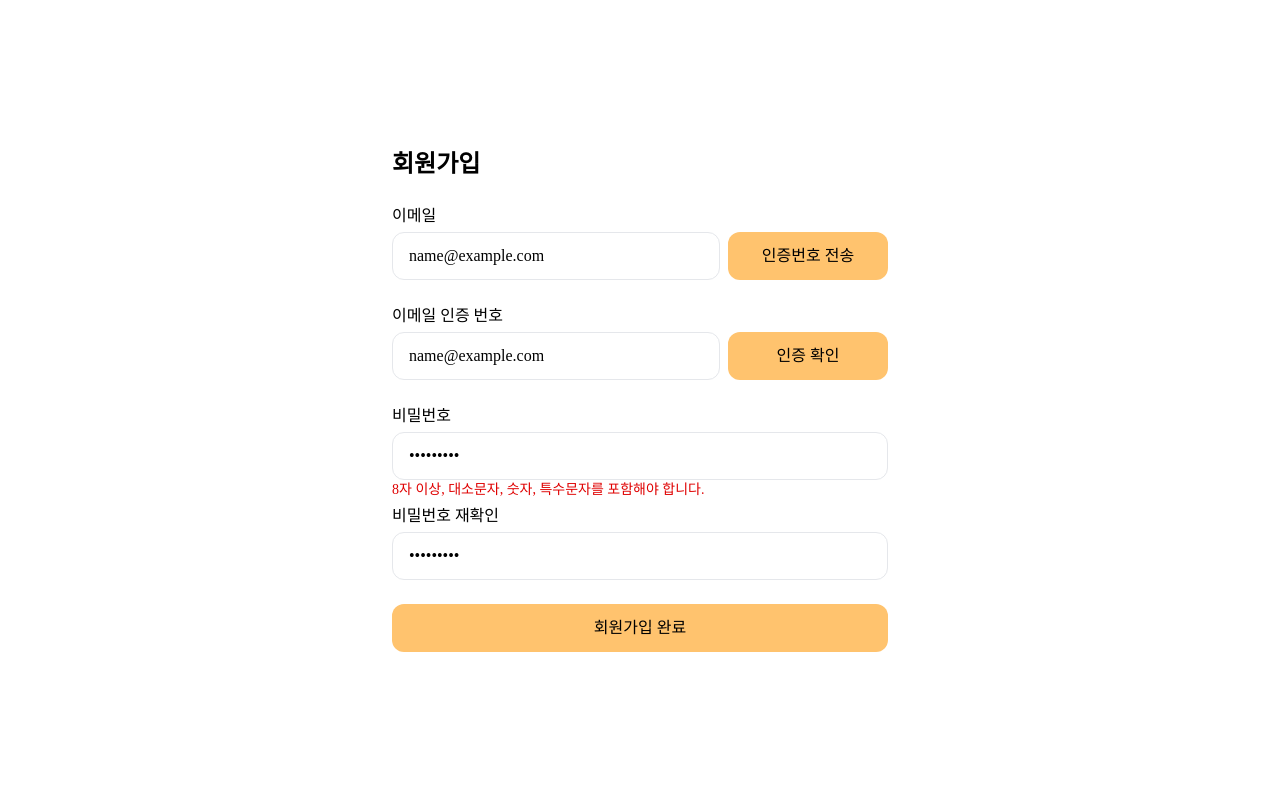
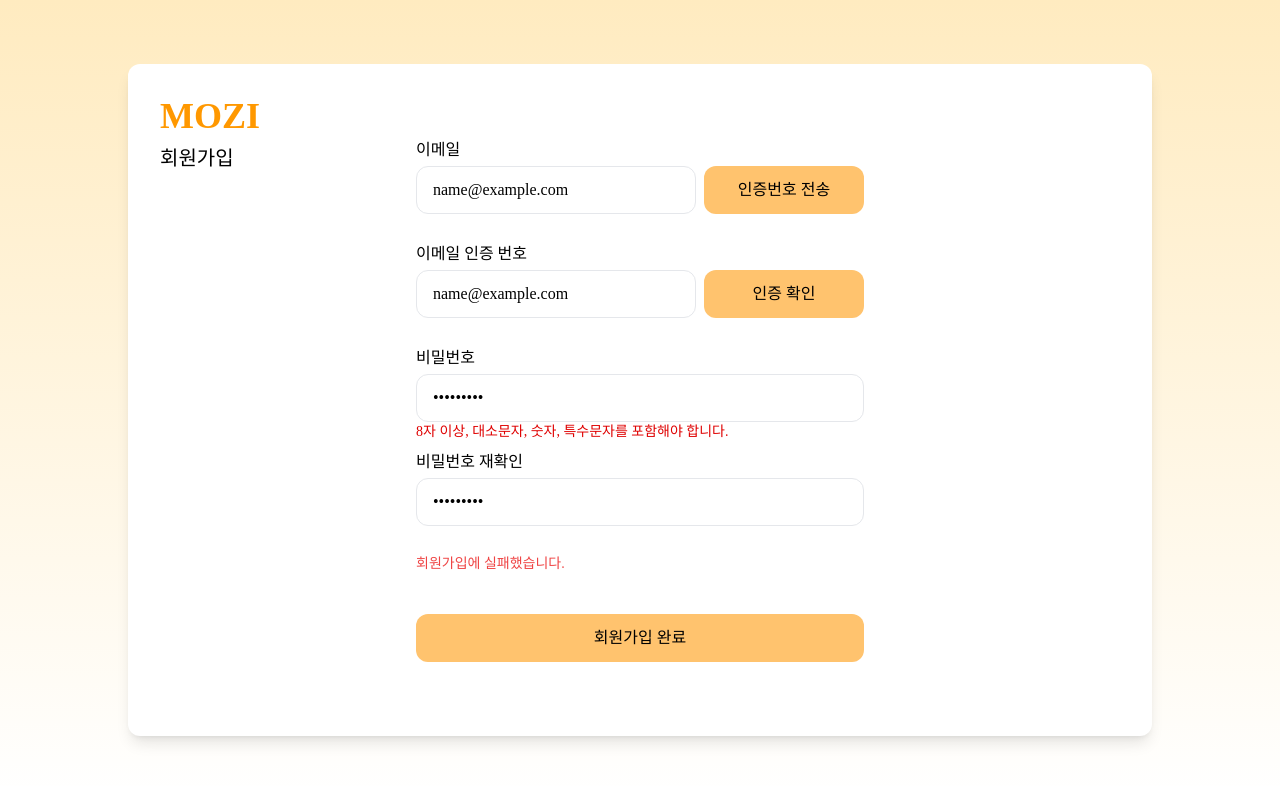
Before and after one commit to Team-mozi/Moji_FrontEnd, a React (Vite) app: page /register in a window 1280 px wide. Both pictures are taken after typing "name@example.com", "name@example.com", "Sample123", "Sample123" into the empty fields and a click on the button "회원가입 완료". Shown: the top 786 px of the page. Built offline with nearby package versions, Linux system fonts and the light colour scheme; no server answers; a web font is replaced by a local one.

Commit message:
[✨][Feat]#21: 회원가입 UI 구현 및 훅 분리

```diff
--- a/src/features/auth/RegisterForm.tsx
+++ b/src/features/auth/RegisterForm.tsx
@@ -1,60 +1,24 @@
-import React, { useState } from 'react'
 import Input from '@/components/Input'
 import Button from '@/components/Button'
-import { UserApi } from '@/services/endpoints/user'
-import { useNavigate } from 'react-router-dom'
+import { useRegister } from '@/hooks/useRegister'
 
 const RegisterForm = () => {
-  const [email, setEmail] = useState('')
-  const [password, setPassword] = useState('')
-  const [confirmPassword, setConfirmPassword] = useState('')
-  const [passwordMatchError, setPasswordMatchError] = useState('')
-
-  const [register] = UserApi.useRegisterMutation()
-  const navigate = useNavigate()
-
-  // 🔹 공통: 비밀번호 일치 여부 검증
-  const validatePasswords = (pwd: string, confirmPwd: string) => {
-    if (pwd && confirmPwd && pwd !== confirmPwd) {
-      setPasswordMatchError('비밀번호가 일치하지 않습니다.')
-    } else {
-      setPasswordMatchError('')
-    }
-  }
-
-  // 비밀번호 입력 시
-  const handlePasswordChange = (value: string) => {
-    setPassword(value)
-    validatePasswords(value, confirmPassword)
-  }
-
-  // 비밀번호 재확인 입력 시
-  const handleConfirmPasswordChange = (value: string) => {
-    setConfirmPassword(value)
-    validatePasswords(password, value)
-  }
-
-  // 회원가입 요청
-  const handleSignup = async (e: React.FormEvent<HTMLFormElement>) => {
-    e.preventDefault()
-
-    // 불일치 시 API 요청 차단
-    if (password !== confirmPassword) return
-
-    try {
-      await register({
-        registerRequest: { email, password, agreed: true },
-      }).unwrap()
-      console.log('회원가입 성공!')
-      navigate('/login')
-    } catch (err) {
-      console.error('회원가입 실패:', err)
-    }
-  }
+  const {
+    email,
+    setEmail,
+    password,
+    confirmPassword,
+    passwordMatchError,
+    apiError,
+    isLoading,
+    handlePasswordChange,
+    handleConfirmPasswordChange,
+    handleSignup,
+  } = useRegister()
 
   return (
-    <form onSubmit={handleSignup} className='flex flex-col space-y-4'>
-      <div className='space-y-6'>
+    <form onSubmit={handleSignup} className='flex flex-col'>
+      <div className='space-y-7'>
         {/* 이메일 입력 + 인증 버튼 */}
         <div className='flex items-end space-x-2 w-full'>
           <Input
@@ -115,10 +79,26 @@ const RegisterForm = () => {
           errorMessage={passwordMatchError}
           showError={!!passwordMatchError}
         />
+
+        {/* API 에러 메시지 (추후 토스트메시지로 개발 예정) */}
+        {apiError && <p className='text-red-500 text-sm'>{apiError}</p>}
       </div>
 
-      <div className='pt-2'>
-        <Button label='회원가입 완료' type='submit' baseButton />
+      {/* 회원가입 버튼 */}
+      <div className='pt-10'>
+        <Button
+          type='submit'
+          baseButton
+          label={
+            isLoading ? (
+              <div className='flex items-center justify-center space-x-2'>
+                <div className='w-5 h-5 border-2 border-t-white border-r-white border-b-transparent border-l-transparent rounded-full animate-spin'></div>
+              </div>
+            ) : (
+              '회원가입 완료'
+            )
+          }
+        />
       </div>
     </form>
   )
--- /dev/null
+++ b/src/hooks/useRegister.ts
@@ -0,0 +1,103 @@
+import { useState } from 'react'
+import { UserApi } from '@/services/endpoints/user'
+import { useNavigate } from 'react-router-dom'
+
+/**
+ * 회원가입 로직을 관리하는 훅
+ * - 입력값 상태 관리(email, password 등)
+ * - 비밀번호 일치 검증
+ * - API 요청 상태(isLoading) 관리
+ * - 에러 메시지 상태 관리(apiError)
+ */
+export const useRegister = () => {
+  // 입력값 상태
+  const [email, setEmail] = useState('')
+  const [password, setPassword] = useState('')
+  const [confirmPassword, setConfirmPassword] = useState('')
+
+  // 비밀번호 불일치 오류 메시지
+  const [passwordMatchError, setPasswordMatchError] = useState('')
+
+  // API 요청 실패 시 표시할 에러 메시지
+  const [apiError, setApiError] = useState('')
+
+  // 회원가입 요청 중 상태
+  const [isLoading, setIsLoading] = useState(false)
+
+  // RTK Query의 register mutation
+  const [register] = UserApi.useRegisterMutation()
+  const navigate = useNavigate()
+
+  /**
+   * 비밀번호와 비밀번호 재확인이 일치하는지 검증
+   * @param pwd 비밀번호
+   * @param confirmPwd 비밀번호 재확인
+   */
+  const validatePasswords = (pwd: string, confirmPwd: string) => {
+    if (pwd && confirmPwd && pwd !== confirmPwd) {
+      setPasswordMatchError('비밀번호가 일치하지 않습니다.')
+    } else {
+      setPasswordMatchError('')
+    }
+  }
+
+  /**
+   * 비밀번호 입력값 변경 처리
+   * @param value 비밀번호
+   */
+  const handlePasswordChange = (value: string) => {
+    setPassword(value)
+    validatePasswords(value, confirmPassword)
+  }
+
+  /**
+   * 비밀번호 재확인 입력값 변경 처리
+   * @param value 비밀번호 재확인
+   */
+  const handleConfirmPasswordChange = (value: string) => {
+    setConfirmPassword(value)
+    validatePasswords(password, value)
+  }
+
+  /**
+   * 회원가입 폼 제출 처리
+   * - 비밀번호 일치 여부 확인
+   * - API 요청 수행
+   * - 요청 중 로딩 상태 관리
+   * - 요청 실패 시 에러 메시지 상태 업데이트
+   * - 요청 성공 시 로그인 페이지로 이동
+   */
+  const handleSignup = async (e: React.FormEvent<HTMLFormElement>) => {
+    e.preventDefault()
+
+    // 비밀번호가 일치하지 않으면 요청 차단
+    if (password !== confirmPassword) return
+
+    try {
+      setApiError('') // 이전 에러 초기화
+      setIsLoading(true) // 요청 시작
+      await register({
+        registerRequest: { email, password, agreed: true },
+      }).unwrap()
+      navigate('/login') // 성공 시 로그인 페이지로 이동
+    } catch (err: any) {
+      // API 오류 메시지를 상태에 저장
+      setApiError(err?.data?.message || '회원가입에 실패했습니다.')
+    } finally {
+      setIsLoading(false) // 요청 완료
+    }
+  }
+
+  return {
+    email,
+    setEmail,
+    password,
+    confirmPassword,
+    passwordMatchError,
+    apiError,
+    isLoading,
+    handlePasswordChange,
+    handleConfirmPasswordChange,
+    handleSignup,
+  }
+}
--- a/src/pages/Register.tsx
+++ b/src/pages/Register.tsx
@@ -1,15 +1,16 @@
 import RegisterForm from '@/features/auth/RegisterForm'
+import BackSheet from '@/components/BackSheet'
 
 const Register = () => {
   return (
-    <div className='flex flex-col items-center justify-center min-h-screen bg-white'>
-      <div className='w-full max-w-xl p-8 sm:p-10 space-y-6'>
-        <div className='flex flex-row items-center space-x-2'>
-          <h2 className='text-2xl font-bold text-black'>회원가입</h2>
+    <BackSheet showHeader={true} title='회원가입'>
+      <div className='flex flex-col items-center justify-center w-full'>
+        <div className='w-full max-w-[448px]'>
+          <RegisterForm />
         </div>
-        <RegisterForm />
       </div>
-    </div>
+    </BackSheet>
   )
 }
+
 export default Register
```
